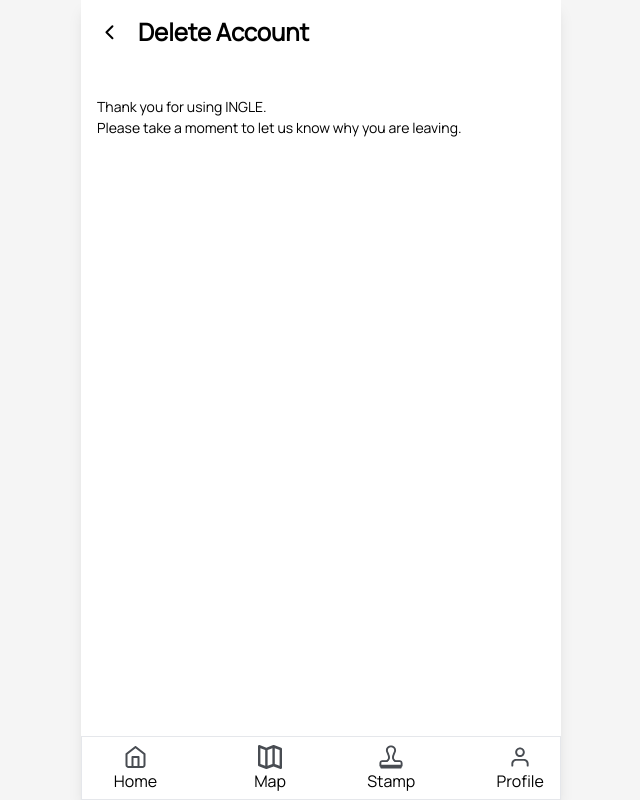
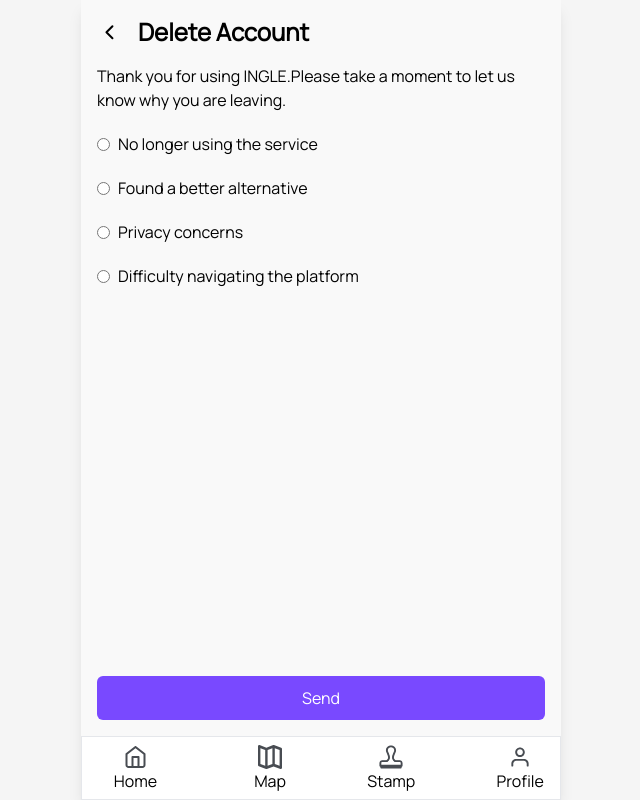
Before and after one commit to inu-appcenter/ingle-web, a React (Vite) app: page /profile/delete in a window 1280 px wide. Shown: the whole page, without its empty margins (319-959 px from the left). Built offline with nearby package versions, Linux system fonts and the light colour scheme; no server answers.

Commit message:
feat : profile

```diff
--- a/src/profile/DeletePage.tsx
+++ b/src/profile/DeletePage.tsx
@@ -1,16 +1,45 @@
 import Header from '@/profile/components/Header';
+import Button from '@/tutorials/components/Button';
+import { useNavigate } from 'react-router';
 
 const DeletePage = () => {
+  const navigate = useNavigate();
   return (
-    <>
+    <div className="bg-[#F9F9F9] h-full flex flex-col">
       <Header>Delete Account</Header>
-      <main className="px-4">
-        <section className="mt-8 text-[14px]">
-          <p>Thank you for using INGLE.</p>
-          <p>Please take a moment to let us know why you are leaving.</p>
-        </section>
+      <main className="px-4 flex flex-col flex-1 gap-5">
+        <p>
+          Thank you for using INGLE.Please take a moment to let us know why you are
+          leaving.
+        </p>
+        <div className="flex flex-col gap-5">
+          <label className="flex items-center gap-2">
+            <input type="radio" name="reason" value="not-using" />
+            No longer using the service
+          </label>
+          <label className="flex items-center gap-2">
+            <input type="radio" name="reason" value="alternative" />
+            Found a better alternative
+          </label>
+          <label className="flex items-center gap-2">
+            <input type="radio" name="reason" value="privacy" />
+            Privacy concerns
+          </label>
+          <label className="flex items-center gap-2">
+            <input type="radio" name="reason" value="difficulty" />
+            Difficulty navigating the platform
+          </label>
+        </div>
       </main>
-    </>
+      <div
+        onClick={() => {
+          navigate(-1);
+        }}
+        className="px-4 py-4"
+      >
+        <Button>Send</Button>
+      </div>
+    </div>
   );
 };
 
--- /dev/null
+++ b/src/profile/SelectProfile.tsx
@@ -0,0 +1,5 @@
+const SelectProfile = () => {
+  return <div></div>;
+};
+
+export default SelectProfile;
--- a/src/profile/SupportPage.tsx
+++ b/src/profile/SupportPage.tsx
@@ -1,5 +1,33 @@
+import Header from '@/profile/components/Header';
+import Button from '@/tutorials/components/Button';
+import { useNavigate } from 'react-router';
+
 const SupportPage = () => {
-  return <div></div>;
+  const navigate = useNavigate();
+  return (
+    <div className="bg-[#F9F9F9] h-full flex flex-col">
+      <Header>Support</Header>
+      <main className="px-4 flex flex-col flex-1 gap-5">
+        <h2 className="text-2xl font-bold">We value your feedback</h2>
+        <p>
+          Share what features or improvements you’d like to see, and we’ll work to make
+          the app even better for you.
+        </p>
+        <textarea
+          className="border border-[#9EA1A8] rounded-xl h-40 px-4 py-5 outline-none"
+          placeholder="e.g., Add more 00000 information"
+        />
+      </main>
+      <div
+        onClick={() => {
+          navigate(-1);
+        }}
+        className="px-4 py-4"
+      >
+        <Button>Send</Button>
+      </div>
+    </div>
+  );
 };
 
 export default SupportPage;
--- a/src/profile/api/profile.ts
+++ b/src/profile/api/profile.ts
@@ -14,7 +14,6 @@ export const editMembers = async (
   studentId: string,
   department: string,
   studentType: string,
-  country: string,
   nickname: string,
 ) => {
   try {
```
